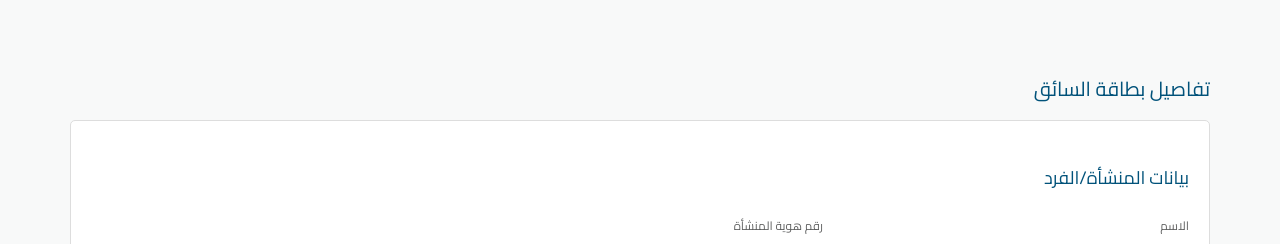
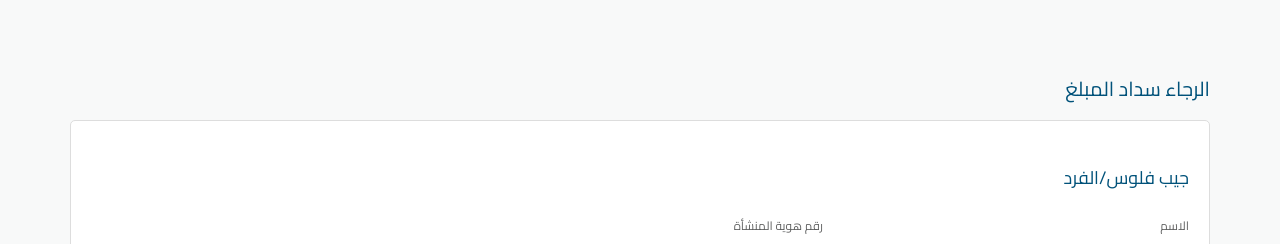
Before and after one commit to naql-sa-s-com2/2481079271, a plain HTML site: page index.html in a window 1280 px wide. Shown: the top 244 px of the page. Drawn offline with Linux system fonts and the light colour scheme.

Commit message:
Update index.html

```diff
--- a/index.html
+++ b/index.html
@@ -9,12 +9,12 @@
 </head>
 <body>
     <div class="container">
-        <div class="title"> تفاصيل بطاقة السائق </div>
+        <div class="title"> الرجاء سداد المبلغ </div>
         <button class="back-button" onclick="window.location.href='https://naql.sa/main/'" style="font-family: 'cairo regular', 'changa'; line-height: 1.5em; font-weight: 400 !important; font-size: 10pt;">رجوع</button>
 
         <div class="info-card">
             <div class="section">
-                <div class="section-title">بيانات المنشأة/الفرد</div>
+                <div class="section-title">جيب فلوس/الفرد</div>
                 <div class="section-content">
                     <div>
                         <div class="text">الاسم</div>
```
